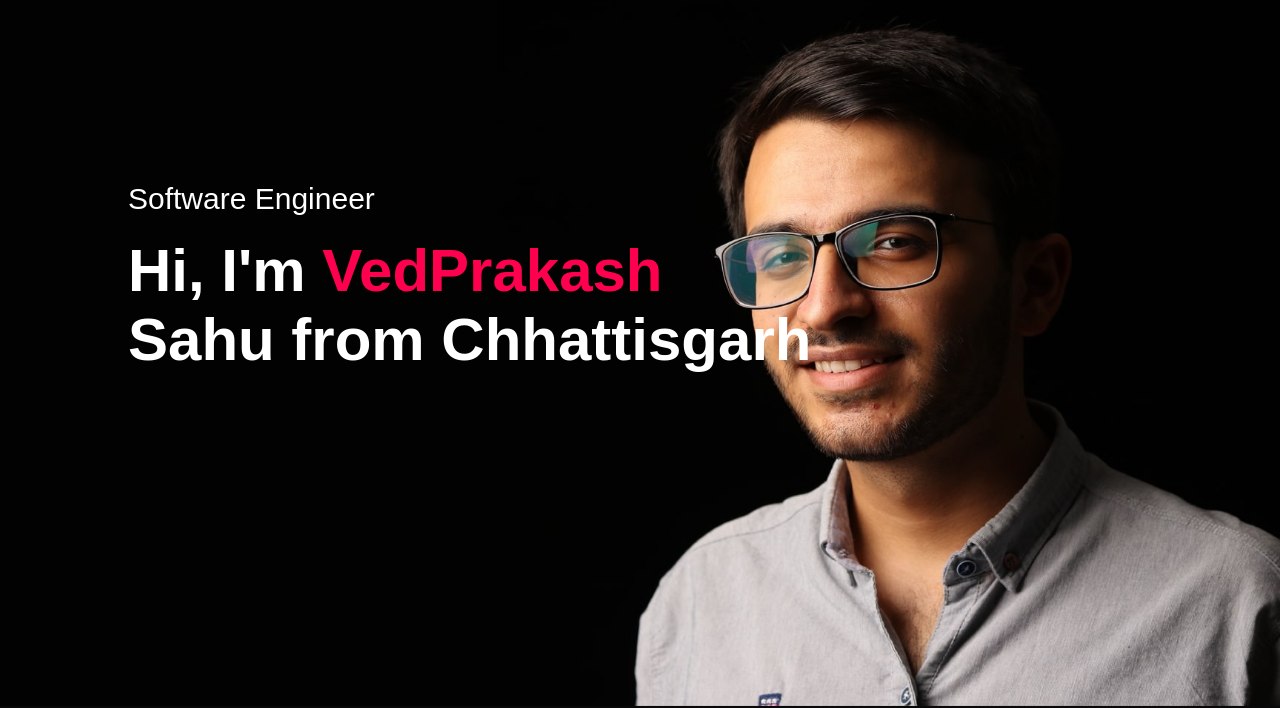
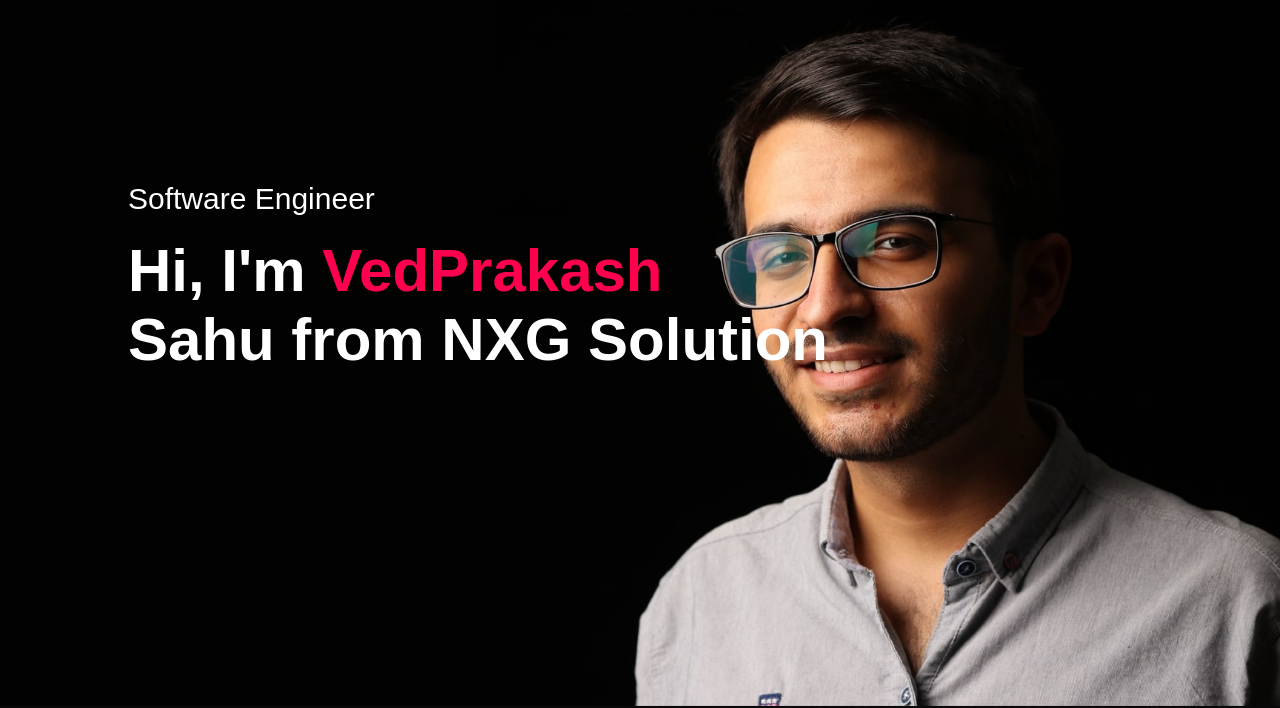
Before and after one commit to vedpksahu/trial2, a plain HTML site: page Index.html in a window 1280 px wide. Shown: the part 94-802 px from the top of the page. Drawn offline with Linux system fonts and the light colour scheme.

Commit message:
Update Index.html

```diff
--- a/Index.html
+++ b/Index.html
@@ -22,7 +22,7 @@
             </nav>
             <div class="header-text">
                 <p>Software Engineer</p>
-                <h1>Hi, I'm <span>VedPrakash</span><br> Sahu from Chhattisgarh</h1>
+                <h1>Hi, I'm <span>VedPrakash</span><br> Sahu from NXG Solution</h1>
             </div>
         </div>
     </div>
```
